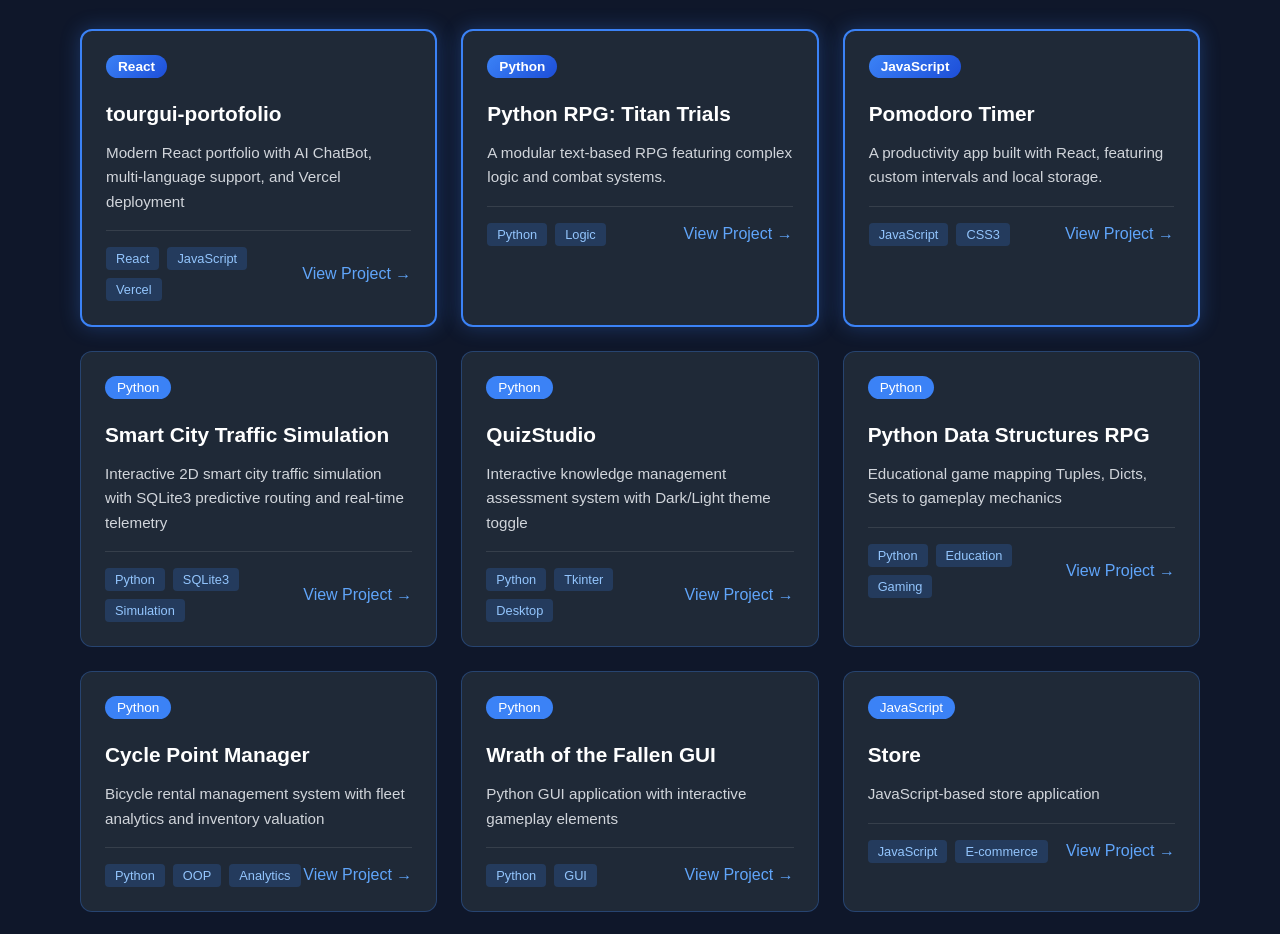
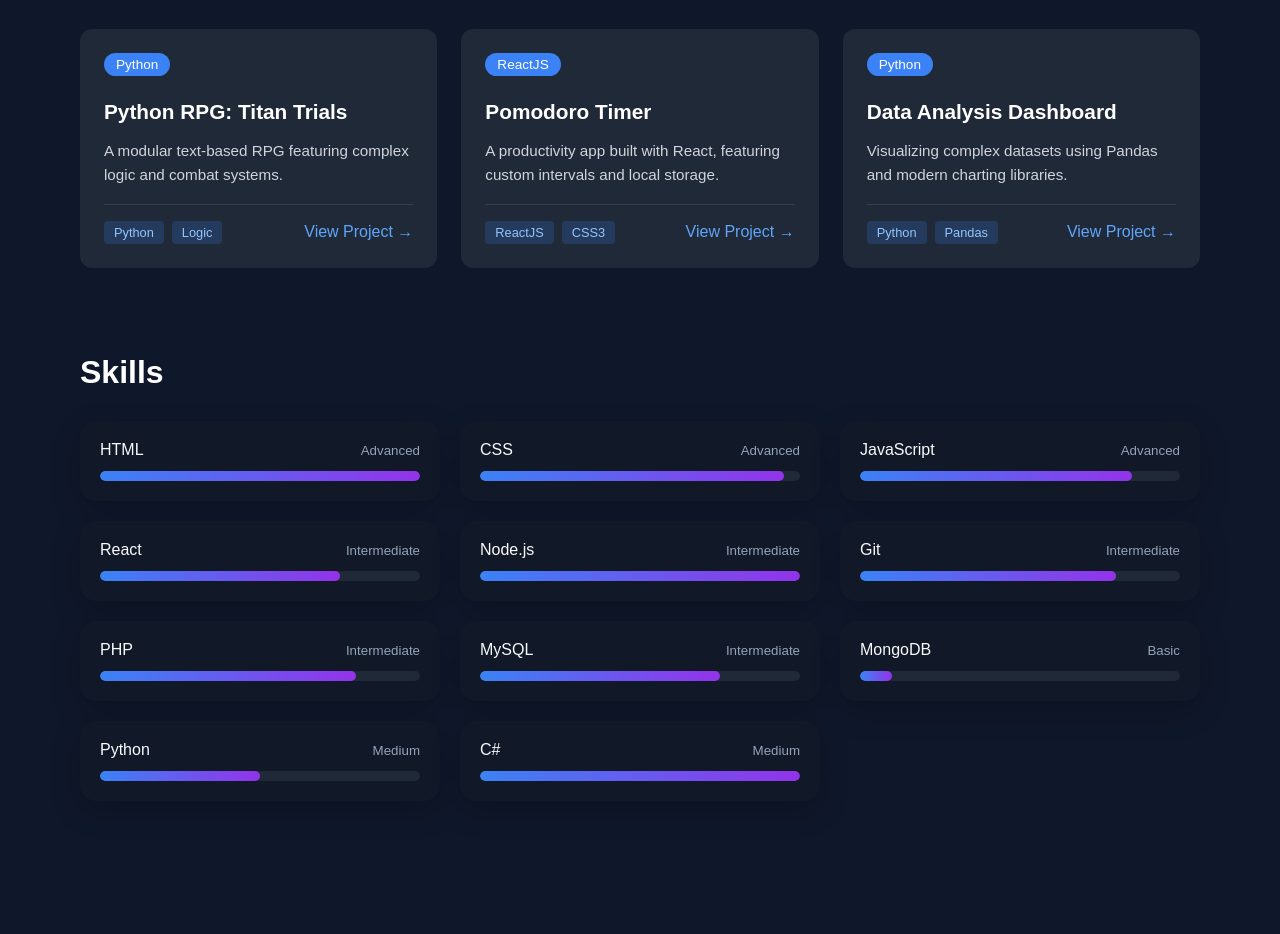
Before and after one commit to turguiabderrahim/tourgui-portofolio, a React (Create React App) app: page / in a window 1280 px wide. Shown: the part 1860-2794 px from the top of the page. Built offline with nearby package versions, Linux system fonts and the light colour scheme.

Commit message:
version 2.1

```diff
--- a/package.json
+++ b/package.json
@@ -9,7 +9,6 @@
     "@testing-library/user-event": "^13.5.0",
     "i18next": "^26.0.4",
     "i18next-browser-languagedetector": "^8.2.1",
-    "node-fetch": "^3.3.2",
     "react": "^19.2.5",
     "react-dom": "^19.2.5",
     "react-i18next": "^17.0.2",
--- a/src/components/AIChatBot.jsx
+++ b/src/components/AIChatBot.jsx
@@ -24,7 +24,9 @@ export default function AIChatBot() {
     if (!input.trim()) return;
 
     const userMessage = { role: "user", content: input };
-    setMessages(prev => [...prev, userMessage]);
+    const updatedHistory = [...messages, userMessage];
+
+    setMessages(updatedHistory);
     setInput("");
     setIsLoading(true);
 
@@ -34,7 +36,7 @@ export default function AIChatBot() {
         headers: { 'Content-Type': 'application/json' },
         body: JSON.stringify({
           message: input,
-          history: messages
+          history: updatedHistory,
         }),
       });
 
@@ -94,7 +96,7 @@ export default function AIChatBot() {
             <input
               value={input}
               onChange={(e) => setInput(e.target.value)}
-              onKeyPress={(e) => e.key === 'Enter' && sendMessage()}
+              onKeyDown={(e) => e.key === 'Enter' && sendMessage()}
               placeholder="Ask a question..."
               autoFocus
             />
--- a/src/components/Projects.jsx
+++ b/src/components/Projects.jsx
@@ -5,209 +5,23 @@ export default function Projects() {
   const { t } = useTranslation();
 
   const projectData = [
-    // Featured Projects
-    {
-      title: "tourgui-portofolio",
-      description: "Modern React portfolio with AI ChatBot, multi-language support, and Vercel deployment",
-      tech: ["React", "JavaScript", "Vercel"],
-      link: "https://github.com/turguiabderrahim/tourgui-portofolio",
-      featured: true
-    },
     {
       title: t("projects.python_rpg.title"),
       description: t("projects.python_rpg.description"),
       tech: ["Python", "Logic"],
-      link: "https://github.com/turguiabderrahim/Titan-Trials-Wrath-of-the-Fallen",
-      featured: true
+      link: "#"
     },
     {
       title: t("projects.pomodoro.title"),
       description: t("projects.pomodoro.description"),
-      tech: ["JavaScript", "CSS3"],
-      link: "https://github.com/turguiabderrahim/pomodoro",
-      featured: true
-    },
-
-    // All GitHub Projects
-    {
-      title: "Smart City Traffic Simulation",
-      description: "Interactive 2D smart city traffic simulation with SQLite3 predictive routing and real-time telemetry",
-      tech: ["Python", "SQLite3", "Simulation"],
-      link: "https://github.com/turguiabderrahim/Smart-city-Traffic"
+      tech: ["ReactJS", "CSS3"],
+      link: "#"
     },
     {
-      title: "QuizStudio",
-      description: "Interactive knowledge management assessment system with Dark/Light theme toggle",
-      tech: ["Python", "Tkinter", "Desktop"],
-      link: "https://github.com/turguiabderrahim/QuizStudio-Interactive-Knowledge-Management-Assessment-System"
-    },
-    {
-      title: "Python Data Structures RPG",
-      description: "Educational game mapping Tuples, Dicts, Sets to gameplay mechanics",
-      tech: ["Python", "Education", "Gaming"],
-      link: "https://github.com/turguiabderrahim/python-data-structures-rpg"
-    },
-    {
-      title: "Cycle Point Manager",
-      description: "Bicycle rental management system with fleet analytics and inventory valuation",
-      tech: ["Python", "OOP", "Analytics"],
-      link: "https://github.com/turguiabderrahim/cycle-point-manager"
-    },
-    {
-      title: "Wrath of the Fallen GUI",
-      description: "Python GUI application with interactive gameplay elements",
-      tech: ["Python", "GUI"],
-      link: "https://github.com/turguiabderrahim/Wrath-of-the-Fallen-GUI"
-    },
-    {
-      title: "Store",
-      description: "JavaScript-based store application",
-      tech: ["JavaScript", "E-commerce"],
-      link: "https://github.com/turguiabderrahim/store"
-    },
-    {
-      title: "Tugostore",
-      description: "Modern store with responsive design",
-      tech: ["CSS", "HTML", "E-commerce"],
-      link: "https://github.com/turguiabderrahim/Tugostore"
-    },
-    {
-      title: "TUGOTUGO",
-      description: "JavaScript application project",
-      tech: ["JavaScript", "Web"],
-      link: "https://github.com/turguiabderrahim/TUGOTUGO"
-    },
-    {
-      title: "AI Portal",
-      description: "TypeScript-based AI portal application",
-      tech: ["TypeScript", "AI"],
-      link: "https://github.com/turguiabderrahim/ai"
-    },
-    {
-      title: "Chatbot AI",
-      description: "TypeScript chatbot implementation with AI capabilities",
-      tech: ["TypeScript", "AI", "Chatbot"],
-      link: "https://github.com/turguiabderrahim/chatbot-ai"
-    },
-    {
-      title: "MaxNote",
-      description: "Note-taking application with clean interface",
-      tech: ["HTML", "Web"],
-      link: "https://github.com/turguiabderrahim/MaxNote"
-    },
-    {
-      title: "Blog Platform",
-      description: "Vue.js-based blog application",
-      tech: ["Vue", "Web", "Blog"],
-      link: "https://github.com/turguiabderrahim/blog"
-    },
-    {
-      title: "Univel",
-      description: "HTML-based web application",
-      tech: ["HTML", "Web"],
-      link: "https://github.com/turguiabderrahim/univel"
-    },
-    {
-      title: "Marketing Leo",
-      description: "Marketing website template",
-      tech: ["HTML", "Web"],
-      link: "https://github.com/turguiabderrahim/marketingleo"
-    },
-    {
-      title: "Meta Audit",
-      description: "HTML-based audit platform",
-      tech: ["HTML", "Web"],
-      link: "https://github.com/turguiabderrahim/metaaudit"
-    },
-    {
-      title: "Meta Audit Source",
-      description: "Source code for meta audit application",
-      tech: ["HTML", "Web"],
-      link: "https://github.com/turguiabderrahim/metaauditsrc"
-    },
-    {
-      title: "Coinship",
-      description: "Cryptocurrency-related web application",
-      tech: ["HTML", "Web"],
-      link: "https://github.com/turguiabderrahim/coinship"
-    },
-    {
-      title: "Tendit",
-      description: "JavaScript DApp application",
-      tech: ["JavaScript", "DApp"],
-      link: "https://github.com/turguiabderrahim/tendit"
-    },
-    {
-      title: "Martian Doge",
-      description: "Web-based application",
-      tech: ["HTML", "Web"],
-      link: "https://github.com/turguiabderrahim/martiandoge"
-    },
-    {
-      title: "Habibi Pepe",
-      description: "Creative web project",
-      tech: ["HTML", "Web"],
-      link: "https://github.com/turguiabderrahim/habibipepe"
-    },
-    {
-      title: "Portofolio (Original)",
-      description: "First dynamic portfolio implementation",
-      tech: ["HTML", "Web"],
-      link: "https://github.com/turguiabderrahim/Portofolio"
-    },
-    {
-      title: "Webstore",
-      description: "E-commerce web application",
-      tech: ["Web", "E-commerce"],
-      link: "https://github.com/turguiabderrahim/webstore"
-    },
-    {
-      title: "My First Project",
-      description: "Learning project with Vue.js",
-      tech: ["Vue", "Learning"],
-      link: "https://github.com/turguiabderrahim/myfirst-project"
-    },
-    {
-      title: "Turguimurch",
-      description: "Nuxt.js application",
-      tech: ["Vue", "Nuxt"],
-      link: "https://github.com/turguiabderrahim/turguimurch"
-    },
-    {
-      title: "Nuxt.js Template",
-      description: "Marketing template with Nuxt.js",
-      tech: ["Vue", "Nuxt"],
-      link: "https://github.com/turguiabderrahim/Nuxt.js"
-    },
-    {
-      title: "KPOP Stack",
-      description: "TypeScript-based project",
-      tech: ["TypeScript", "Web"],
-      link: "https://github.com/turguiabderrahim/kpop-stack"
-    },
-    {
-      title: "Form Login",
-      description: "User authentication form implementation",
-      tech: ["Web", "Form"],
-      link: "https://github.com/turguiabderrahim/Form-Login"
-    },
-    {
-      title: "CSS Design",
-      description: "CSS design showcase and learning project",
-      tech: ["CSS", "Design"],
-      link: "https://github.com/turguiabderrahim/css-design"
-    },
-    {
-      title: "AI Chatgpt",
-      description: "ChatGPT integration project",
-      tech: ["TypeScript", "AI"],
-      link: "https://github.com/turguiabderrahim/ai-chatgpt"
-    },
-    {
-      title: "AIlonai",
-      description: "AI application",
-      tech: ["HTML", "AI"],
-      link: "https://github.com/turguiabderrahim/ailonai"
+      title: t("projects.dashboard.title"),
+      description: t("projects.dashboard.description"),
+      tech: ["Python", "Pandas"],
+      link: "#"
     }
   ];
 
@@ -217,7 +31,7 @@ export default function Projects() {
         <h2 className="section-title">{t("projects.title")}</h2>
         <div className="projects-grid">
           {projectData.map((project, index) => (
-            <div key={index} className={`project-card ${project.featured ? 'featured' : ''}`}>
+            <div key={index} className="project-card">
               <div className="card-content">
                 <span className="tech-badge">{project.tech[0]}</span>
                 <h3>{project.title}</h3>
@@ -226,9 +40,7 @@ export default function Projects() {
                   <div className="tech-stack">
                     {project.tech.map((t, i) => <span key={i}>{t}</span>)}
                   </div>
-                  <a href={project.link} target="_blank" rel="noopener noreferrer" className="project-link">
-                    View Project →
-                  </a>
+                  <a href={project.link} className="project-link">View Project →</a>
                 </div>
               </div>
             </div>
--- a/src/css/Projects.css
+++ b/src/css/Projects.css
@@ -22,30 +22,13 @@
   background: #1f2937;
   border-radius: 12px;
   overflow: hidden;
-  transition: transform 0.3s, box-shadow 0.3s, border-color 0.3s;
+  transition: transform 0.3s, box-shadow 0.3s;
   animation: fadeInUp 0.8s ease-out both;
-  border: 1px solid rgba(59, 130, 246, 0.3);
-}
-
-.project-card.featured {
-  grid-column: span 1;
-  border: 2px solid #3b82f6;
-  box-shadow: 0 0 20px rgba(59, 130, 246, 0.3);
-}
-
-.project-card.featured .tech-badge {
-  background: linear-gradient(135deg, #3b82f6, #1d4ed8);
-  font-weight: 600;
 }
 
 .project-card:hover {
   transform: translateY(-8px);
   box-shadow: 0 12px 24px rgba(0, 0, 0, 0.4);
-  border-color: #60a5fa;
-}
-
-.project-card.featured:hover {
-  box-shadow: 0 0 30px rgba(59, 130, 246, 0.5);
 }
 
 .card-content {
@@ -102,7 +85,6 @@
   text-decoration: none;
   font-weight: 500;
   transition: color 0.3s;
-  white-space: nowrap;
 }
 
 .project-link:hover {
@@ -122,10 +104,6 @@
     grid-template-columns: repeat(auto-fit, minmax(250px, 1fr));
     gap: 16px;
   }
-
-  .project-card.featured {
-    grid-column: span 1;
-  }
 }
 
 @media (max-width: 480px) {
@@ -142,8 +120,4 @@
     gap: 12px;
     align-items: flex-start;
   }
-
-  .project-link {
-    white-space: normal;
-  }
 }
```
Also changed, not shown: api/chat.js (added, +79 -0 lines), src/i18n.js (line endings or trailing spaces), src/index.js (line endings or trailing spaces), 1 other file (tests, documents, lock files or other folders).
